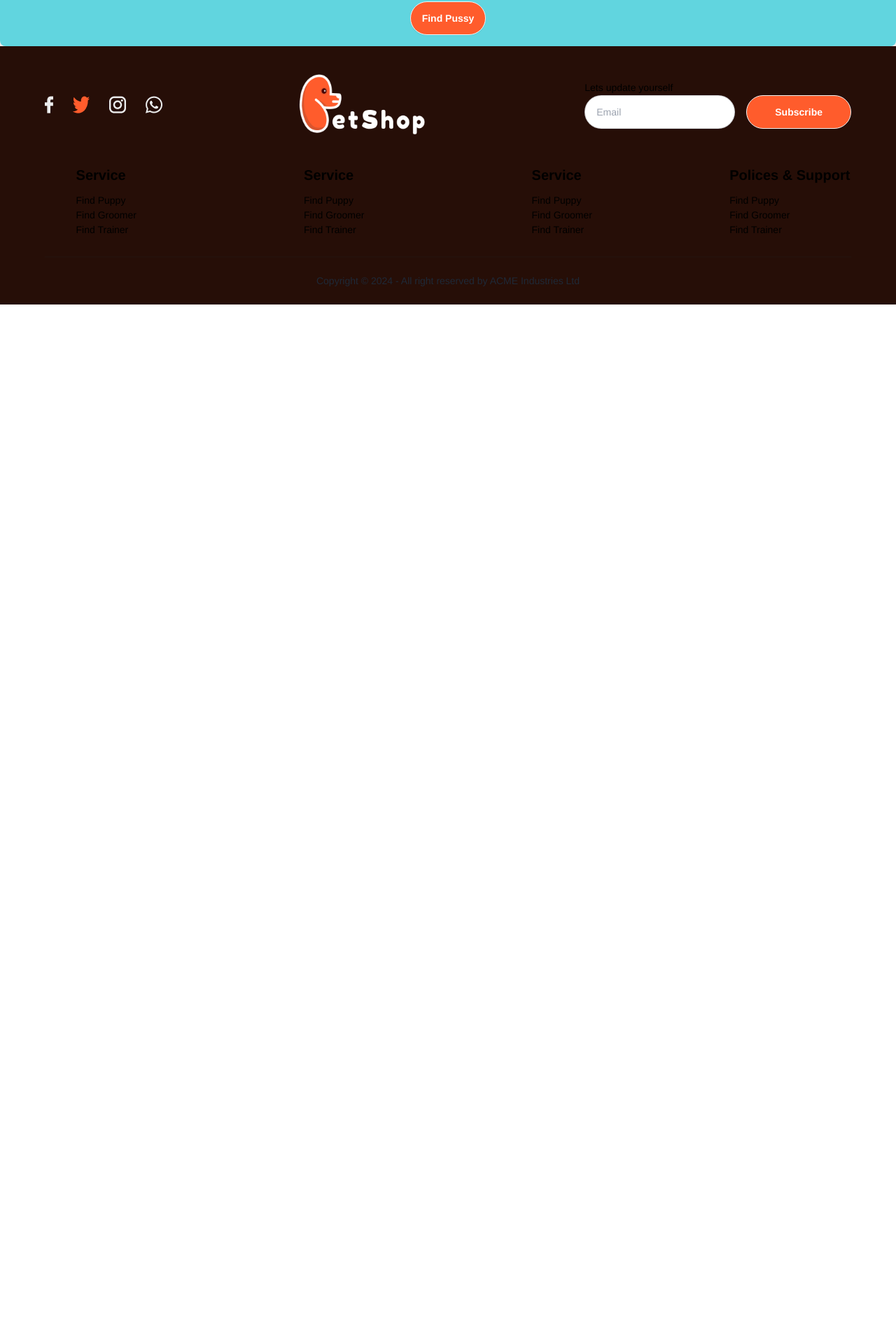
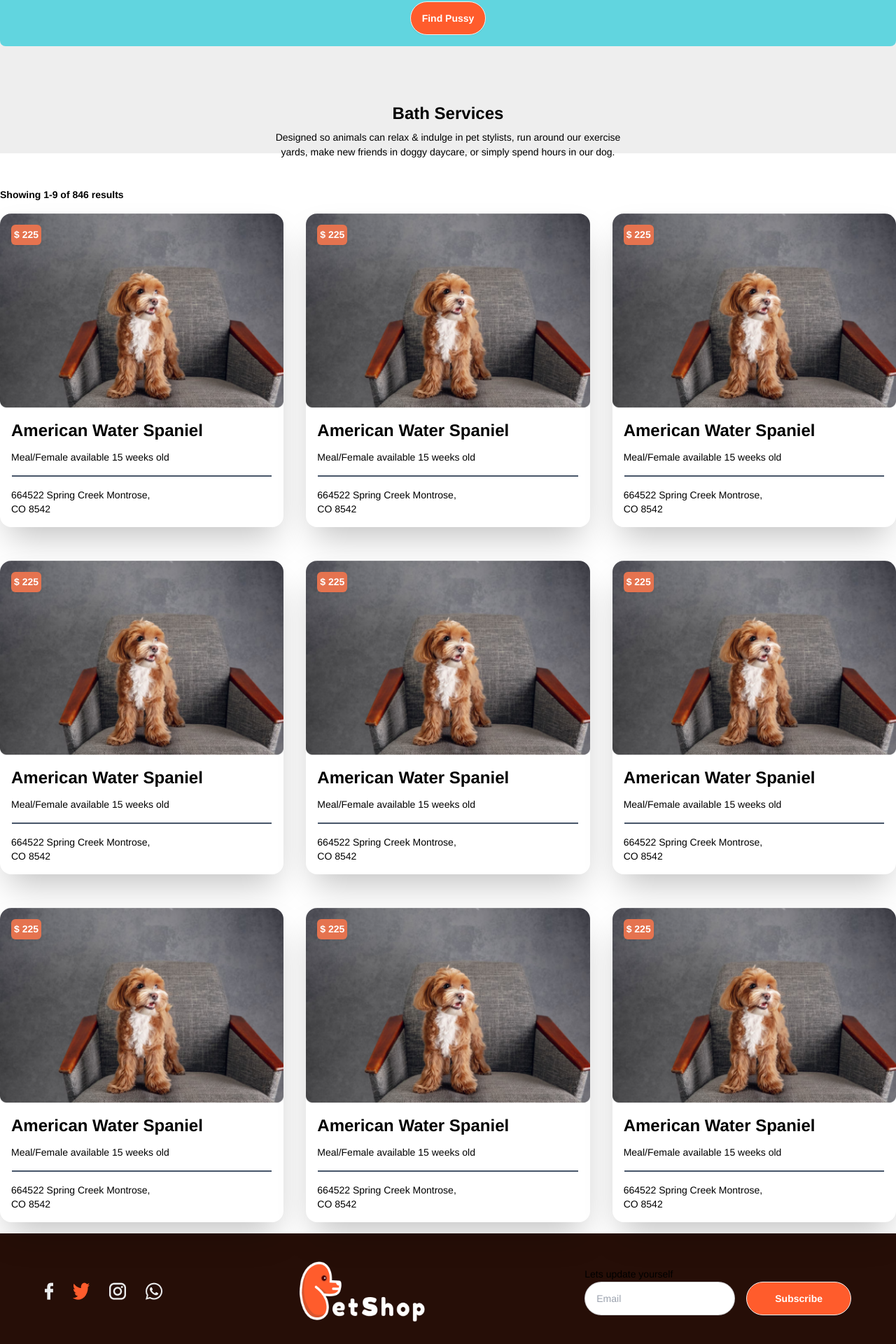
Before and after one commit to Jewel-190237/per-shop, a React (Vite) app: page /bathService in a window 1280 px wide. Shown: the part 581-2501 px from the top of the page at 70% size. Before the commit the page ends 1016 px from the top, so only its background shows below. Built offline with nearby package versions, Linux system fonts and the light colour scheme.

Commit message:
bath sercive updated

```diff
--- a/src/components/Layout/BathService.jsx
+++ b/src/components/Layout/BathService.jsx
@@ -51,6 +51,169 @@ const BathService = () => {
                     <img className='w-1/2 md:w-4/5' src={cutePussy} alt="" />
                 </div>
             </div>
+            <div>
+                <div className='text-center md:mt-20'>
+                    <h3 className='text-2xl font-extrabold mb-2 text-black'>Bath Services</h3>
+                    <p className='max-w-lg mx-auto'>Designed so animals can relax & indulge in pet stylists, run around our exercise yards, make new friends in doggy daycare, or simply spend hours in our dog.</p>
+                </div>
+                <p className='mt-10 font-bold mb-4'>Showing 1-9 of 846 results</p>
+            </div>
+
+            <div className='grid grid-cols-1 md:grid-cols-2 lg:grid-cols-3 gap-8'>
+                <div className="card card-compact bg-base-100 shadow-2xl mb-4">
+                    <figure className='relative'>
+                        <img src={cardCat} />
+                        <p className='bg-[#E5734F] text-white font-bold absolute top-3 left-10 md:top-4 md:left-4 p-1 rounded-md'> $ 225</p>
+                    </figure>
+                    <div className="card-body mb-0 pb-0">
+                        <h2 className="card-title text-2xl font-extrabold">American Water Spaniel</h2>
+                        <p className=''>Meal/Female available 15 weeks old</p>
+                    </div>
+                    <div className="w-11/12 mx-auto h-0.5 bg-slate-600">
+                        <br />
+                    </div>
+                    <div className='card-body'>
+                        <p>664522 Spring Creek Montrose, <br />
+                            CO 8542</p>
+                    </div>
+                </div>
+                <div className="card card-compact bg-base-100 shadow-2xl mb-4">
+                    <figure className='relative'>
+                        <img src={cardCat} />
+                        <p className='bg-[#E5734F] text-white font-bold absolute top-3 left-10 md:top-4 md:left-4 p-1 rounded-md'> $ 225</p>
+                    </figure>
+                    <div className="card-body mb-0 pb-0">
+                        <h2 className="card-title text-2xl font-extrabold">American Water Spaniel</h2>
+                        <p className=''>Meal/Female available 15 weeks old</p>
+                    </div>
+                    <div className="w-11/12 mx-auto h-0.5 bg-slate-600">
+                        <br />
+                    </div>
+                    <div className='card-body'>
+                        <p>664522 Spring Creek Montrose, <br />
+                            CO 8542</p>
+                    </div>
+                </div>
+                <div className="card card-compact bg-base-100 shadow-2xl mb-4">
+                    <figure className='relative'>
+                        <img src={cardCat} />
+                        <p className='bg-[#E5734F] text-white font-bold absolute top-3 left-10 md:top-4 md:left-4 p-1 rounded-md'> $ 225</p>
+                    </figure>
+                    <div className="card-body mb-0 pb-0">
+                        <h2 className="card-title text-2xl font-extrabold">American Water Spaniel</h2>
+                        <p className=''>Meal/Female available 15 weeks old</p>
+                    </div>
+                    <div className="w-11/12 mx-auto h-0.5 bg-slate-600">
+                        <br />
+                    </div>
+                    <div className='card-body'>
+                        <p>664522 Spring Creek Montrose, <br />
+                            CO 8542</p>
+                    </div>
+                </div>
+                <div className="card card-compact bg-base-100 shadow-2xl mb-4">
+                    <figure className='relative'>
+                        <img src={cardCat} />
+                        <p className='bg-[#E5734F] text-white font-bold absolute top-3 left-10 md:top-4 md:left-4 p-1 rounded-md'> $ 225</p>
+                    </figure>
+                    <div className="card-body mb-0 pb-0">
+                        <h2 className="card-title text-2xl font-extrabold">American Water Spaniel</h2>
+                        <p className=''>Meal/Female available 15 weeks old</p>
+                    </div>
+                    <div className="w-11/12 mx-auto h-0.5 bg-slate-600">
+                        <br />
+                    </div>
+                    <div className='card-body'>
+                        <p>664522 Spring Creek Montrose, <br />
+                            CO 8542</p>
+                    </div>
+                </div>
+                <div className="card card-compact bg-base-100 shadow-2xl mb-4">
+                    <figure className='relative'>
+                        <img src={cardCat} />
+                        <p className='bg-[#E5734F] text-white font-bold absolute top-3 left-10 md:top-4 md:left-4 p-1 rounded-md'> $ 225</p>
+                    </figure>
+                    <div className="card-body mb-0 pb-0">
+                        <h2 className="card-title text-2xl font-extrabold">American Water Spaniel</h2>
+                        <p className=''>Meal/Female available 15 weeks old</p>
+                    </div>
+                    <div className="w-11/12 mx-auto h-0.5 bg-slate-600">
+                        <br />
+                    </div>
+                    <div className='card-body'>
+                        <p>664522 Spring Creek Montrose, <br />
+                            CO 8542</p>
+                    </div>
+                </div>
+                <div className="card card-compact bg-base-100 shadow-2xl mb-4">
+                    <figure className='relative'>
+                        <img src={cardCat} />
+                        <p className='bg-[#E5734F] text-white font-bold absolute top-3 left-10 md:top-4 md:left-4 p-1 rounded-md'> $ 225</p>
+                    </figure>
+                    <div className="card-body mb-0 pb-0">
+                        <h2 className="card-title text-2xl font-extrabold">American Water Spaniel</h2>
+                        <p className=''>Meal/Female available 15 weeks old</p>
+                    </div>
+                    <div className="w-11/12 mx-auto h-0.5 bg-slate-600">
+                        <br />
+                    </div>
+                    <div className='card-body'>
+                        <p>664522 Spring Creek Montrose, <br />
+                            CO 8542</p>
+                    </div>
+                </div>
+                <div className="card card-compact bg-base-100 shadow-2xl mb-4">
+                    <figure className='relative'>
+                        <img src={cardCat} />
+                        <p className='bg-[#E5734F] text-white font-bold absolute top-3 left-10 md:top-4 md:left-4 p-1 rounded-md'> $ 225</p>
+                    </figure>
+                    <div className="card-body mb-0 pb-0">
+                        <h2 className="card-title text-2xl font-extrabold">American Water Spaniel</h2>
+                        <p className=''>Meal/Female available 15 weeks old</p>
+                    </div>
+                    <div className="w-11/12 mx-auto h-0.5 bg-slate-600">
+                        <br />
+                    </div>
+                    <div className='card-body'>
+                        <p>664522 Spring Creek Montrose, <br />
+                            CO 8542</p>
+                    </div>
+                </div>
+                <div className="card card-compact bg-base-100 shadow-2xl mb-4">
+                    <figure className='relative'>
+                        <img src={cardCat} />
+                        <p className='bg-[#E5734F] text-white font-bold absolute top-3 left-10 md:top-4 md:left-4 p-1 rounded-md'> $ 225</p>
+                    </figure>
+                    <div className="card-body mb-0 pb-0">
+                        <h2 className="card-title text-2xl font-extrabold">American Water Spaniel</h2>
+                        <p className=''>Meal/Female available 15 weeks old</p>
+                    </div>
+                    <div className="w-11/12 mx-auto h-0.5 bg-slate-600">
+                        <br />
+                    </div>
+                    <div className='card-body'>
+                        <p>664522 Spring Creek Montrose, <br />
+                            CO 8542</p>
+                    </div>
+                </div>
+                <div className="card card-compact bg-base-100 shadow-2xl mb-4">
+                    <figure className='relative'>
+                        <img src={cardCat} />
+                        <p className='bg-[#E5734F] text-white font-bold absolute top-3 left-10 md:top-4 md:left-4 p-1 rounded-md'> $ 225</p>
+                    </figure>
+                    <div className="card-body mb-0 pb-0">
+                        <h2 className="card-title text-2xl font-extrabold">American Water Spaniel</h2>
+                        <p className=''>Meal/Female available 15 weeks old</p>
+                    </div>
+                    <div className="w-11/12 mx-auto h-0.5 bg-slate-600">
+                        <br />
+                    </div>
+                    <div className='card-body'>
+                        <p>664522 Spring Creek Montrose, <br />
+                            CO 8542</p>
+                    </div>
+                </div>
+            </div>
         </section>
     );
 };
--- /dev/null
+++ b/src/components/Layout/Trainers.jsx
@@ -0,0 +1,11 @@
+import React from 'react';
+
+const Trainers = () => {
+    return (
+        <div>
+
+        </div>
+    );
+};
+
+export default Trainers;
--- a/src/components/Shared/Header.jsx
+++ b/src/components/Shared/Header.jsx
@@ -13,9 +13,9 @@ const Header = () => {
       <details>
         <summary> Pet </summary>
         <ul>
-          <li> <NavLink to='/pussyService'>Pussy Service</NavLink> </li>
-          <li> <NavLink to='/bathService'>Bath Service</NavLink> </li>
-          <li> <NavLink to='/services'>Trainers</NavLink> </li>
+          <li> <NavLink to='/'>Pussy Service</NavLink> </li>
+          <li> <NavLink to='/'>Bath Service</NavLink> </li>
+          <li> <NavLink to='/'>Trainers</NavLink> </li>
         </ul>
       </details>
     </li>
```
